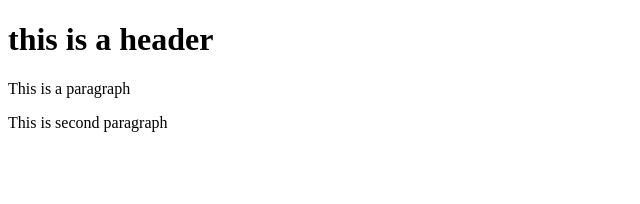
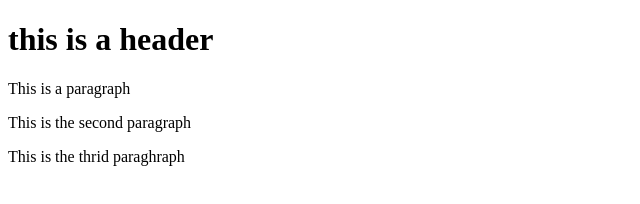
Before and after one commit to aarvii/test, a website: page index.html in a window 1280 px wide. Shown: the whole page, without its empty margins (0-640 px from the left). Drawn offline with Linux system fonts and the light colour scheme.

Commit message:
fourth commit

```diff
--- a/index.html
+++ b/index.html
@@ -4,6 +4,7 @@
     <body>
         <h1> this is a header </h1>
         <p>This is a paragraph</p>
-        <p>This is second paragraph</p>
+        <p>This is the second paragraph</p>
+        <p>This is the thrid paraghraph</p>
     </body>
 </html>
```
Also changed, not shown: package.json (added, +17 -0 lines), 2 other files.
